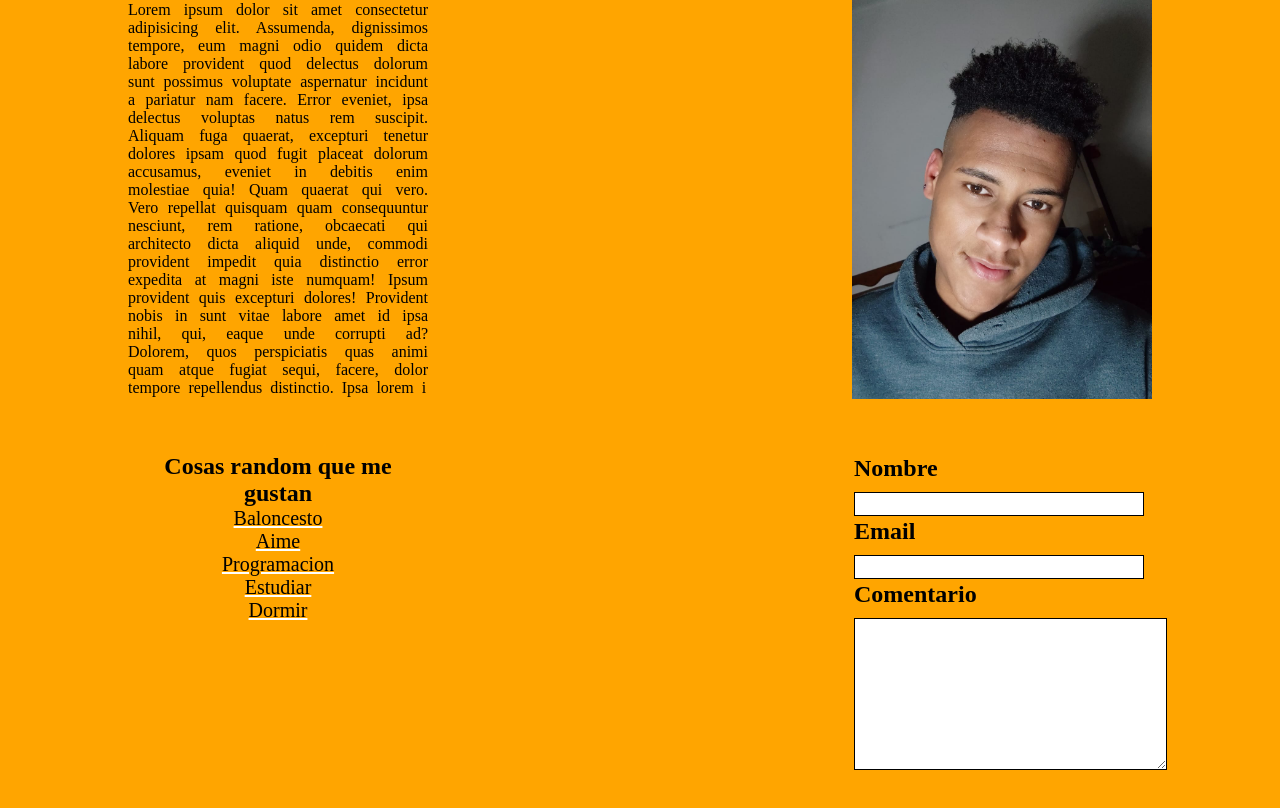
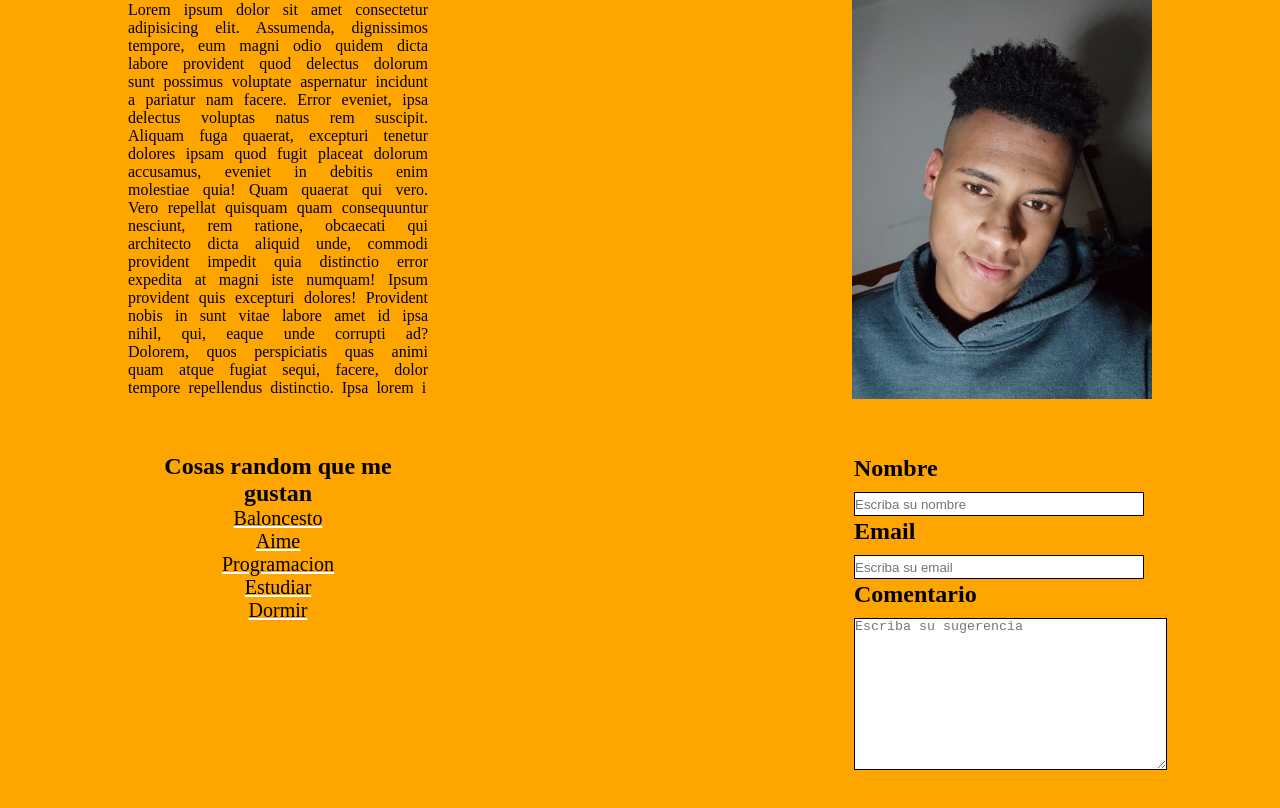
Before and after one commit to SMPS02/trabajocssgraduo, a plain HTML site: page index.html in a window 1280 px wide. Shown: the part 58-866 px from the top of the page. Drawn offline with Linux system fonts and the light colour scheme.

Commit message:
index.html

```diff
--- a/index.html
+++ b/index.html
@@ -49,19 +49,19 @@
                 <tr>
                     <td>
                         <label><h2>Nombre</h2></label>
-                        <input type="text" class="inputs inputs2">
+                        <input type="text" class="inputs inputs2" placeholder="Escriba su nombre">
                     </td>
                 </tr>
                 <tr>
                     <td>
                         <label><h2>Email</h2></label>
-                        <input type="email" class="inputs inputs2">
+                        <input type="email" class="inputs inputs2" placeholder="Escriba su email">
                     </td>
                 </tr>
                 <tr>
                     <td>
                         <label><h2>Comentario</h2></label>
-                        <textarea name="Area del comentario" rows="10" cols="37" class="inputs Text-Area"></textarea>
+                        <textarea name="Area del comentario" rows="10" cols="37" class="inputs Text-Area" placeholder="Escriba su sugerencia"></textarea>
                     </td>
                 </tr>
             </table>
```
